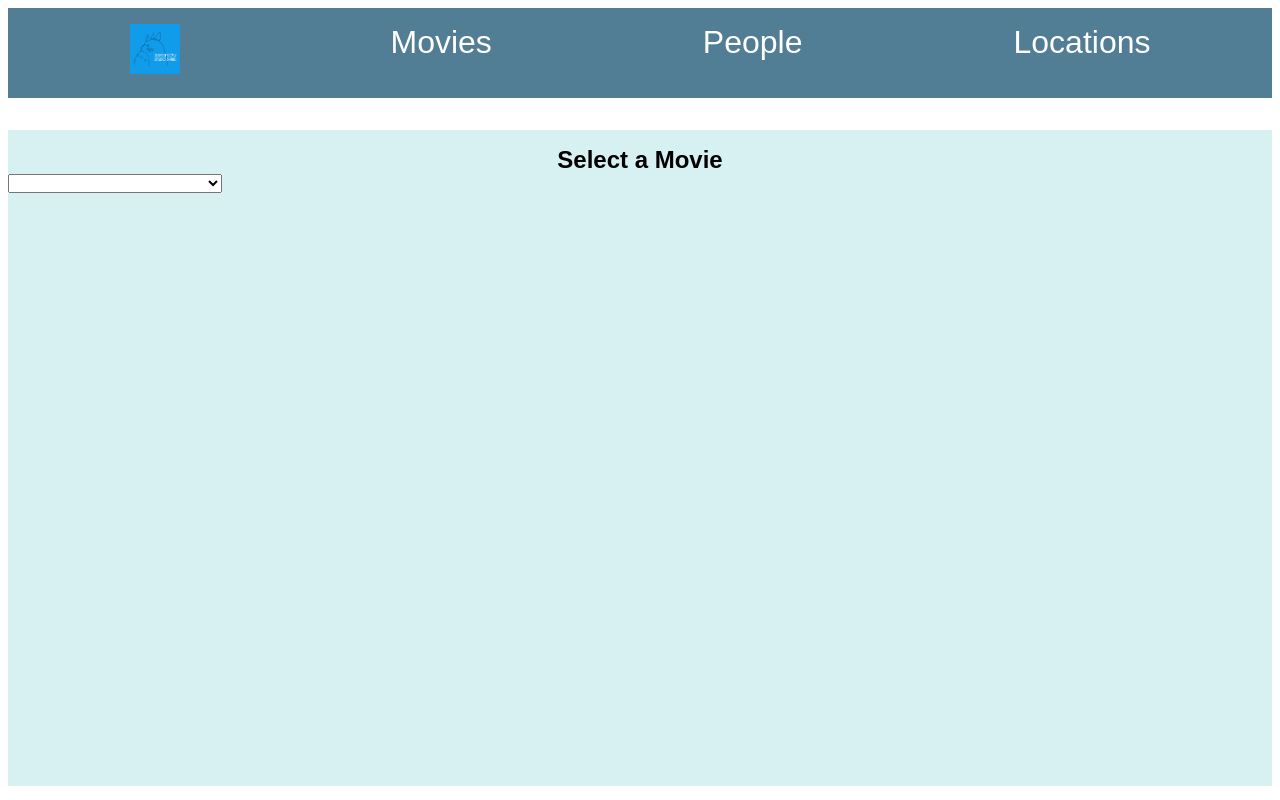
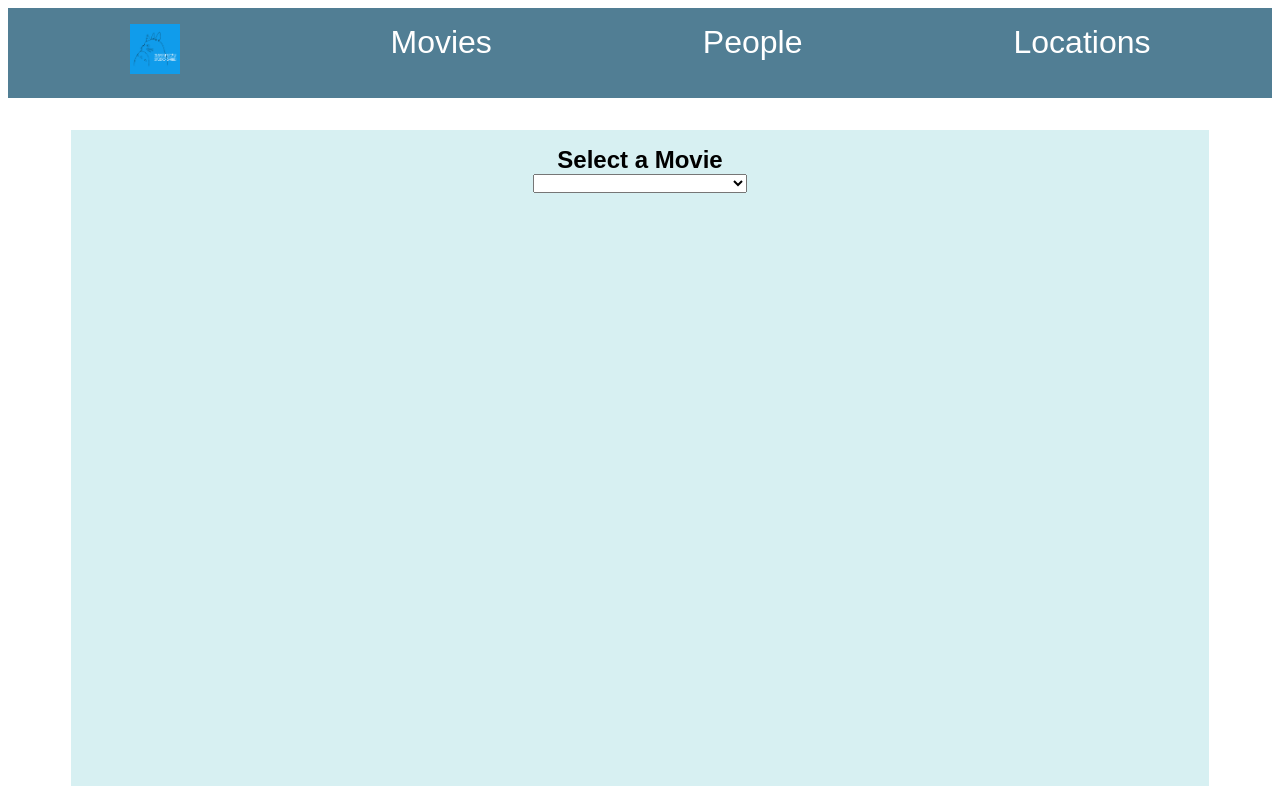
Before and after one commit to joinpursuit/9-2-module-three-assessment, a React (Create React App) app: page /movies in a window 1280 px wide. Built offline with nearby package versions, Linux system fonts and the light colour scheme.

Commit message:
turn movie div into section

```diff
--- a/src/pages/MoviesPage.js
+++ b/src/pages/MoviesPage.js
@@ -25,7 +25,7 @@ export default function MoviesPage() {
   }, []);
 
   return (
-    <div className="movies">
+    <section className="movies">
       <h2>Select a Movie</h2>
       <select
         name="movies"
@@ -44,6 +44,6 @@ export default function MoviesPage() {
       {selectedMovieId ? (
         <MovieCard movieId={selectedMovieId} movies={movies} />
       ) : null}
-    </div>
+    </section>
   );
 }
```
